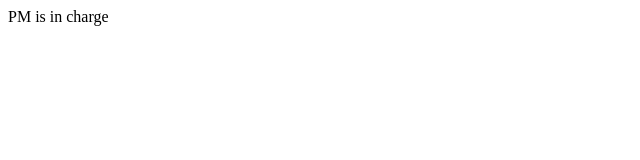
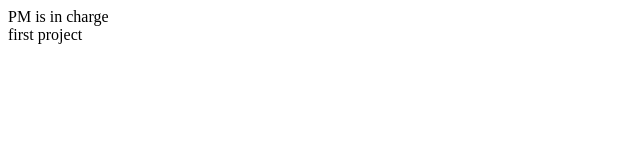
Before and after one commit to dayeon123/pmexample, a plain HTML site: page index.html in a window 1280 px wide. Shown: the full height of the page, 0-640 px from the left. Drawn offline with Linux system fonts and the light colour scheme.

Commit message:
team02 first commit

```diff
--- a/index.html
+++ b/index.html
@@ -8,5 +8,6 @@
   <body>
     <nav>PM is in charge</nav>
     <main></main>
+    <footer>first project</footer>
   </body>
 </html>
```
